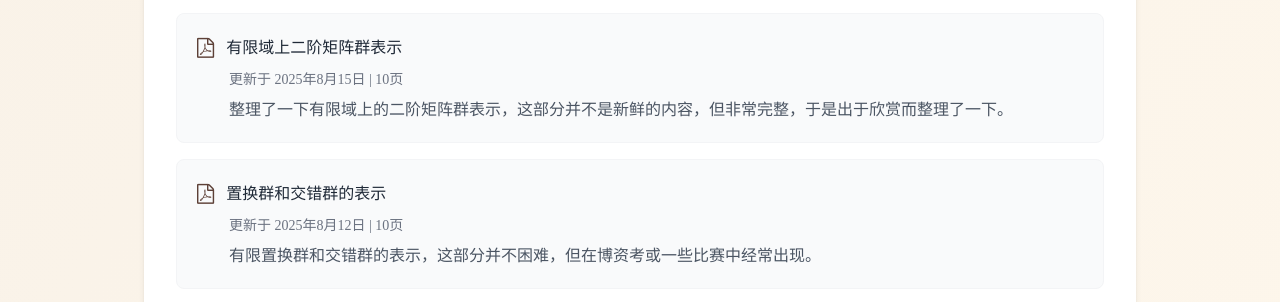
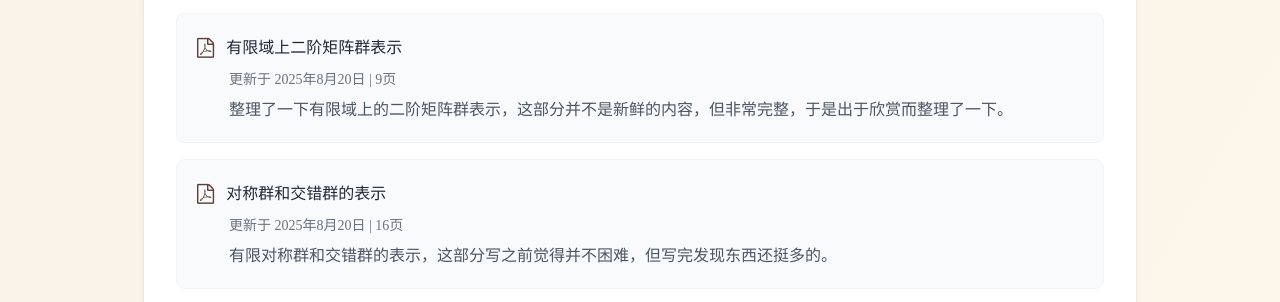
Before and after one commit to Thread478/thread478.github.io, a plain HTML site: page math/RepresentationTheory.html in a window 1280 px wide. Shown: the part 333-635 px from the top of the page. Drawn offline with nearby package versions, Linux system fonts and the light colour scheme; a web font is replaced by a local one.

Commit message:
deploy: Thread478/mywebsite@00d439b310a339d4acdd542b62ca68f2f07fd1fd

```diff
--- a/math/RepresentationTheory.html
+++ b/math/RepresentationTheory.html
@@ -262,7 +262,7 @@
               <i class="fa fa-file-pdf-o text-primary text-xl mr-3"></i>
               有限域上二阶矩阵群表示
             </a>
-            <p class="essay-meta text-sm text-gray-500 mt-2 ml-8">更新于 2025年8月15日 | 10页</p>
+            <p class="essay-meta text-sm text-gray-500 mt-2 ml-8">更新于 2025年8月20日 | 9页</p>
             <p class="essay-description text-gray-600 mt-2 ml-8">
               整理了一下有限域上的二阶矩阵群表示，这部分并不是新鲜的内容，但非常完整，于是出于欣赏而整理了一下。
             </p>
@@ -270,13 +270,13 @@
 
           <!-- PDF文件项2 -->
           <li class="essay-item bg-gray-50 rounded-lg p-5 border border-gray-100">
-            <a href="../pdf/置换群和交错群的表示.pdf" class="essay-link flex items-center text-gray-800 hover:text-primary">
+            <a href="../pdf/对称群和交错群的表示.pdf" class="essay-link flex items-center text-gray-800 hover:text-primary">
               <i class="fa fa-file-pdf-o text-primary text-xl mr-3"></i>
-              置换群和交错群的表示
+              对称群和交错群的表示
             </a>
-            <p class="essay-meta text-sm text-gray-500 mt-2 ml-8">更新于 2025年8月12日 | 10页</p>
+            <p class="essay-meta text-sm text-gray-500 mt-2 ml-8">更新于 2025年8月20日 | 16页</p>
             <p class="essay-description text-gray-600 mt-2 ml-8">
-              有限置换群和交错群的表示，这部分并不困难，但在博资考或一些比赛中经常出现。
+              有限对称群和交错群的表示，这部分写之前觉得并不困难，但写完发现东西还挺多的。
             </p>
           </li>
 
```
